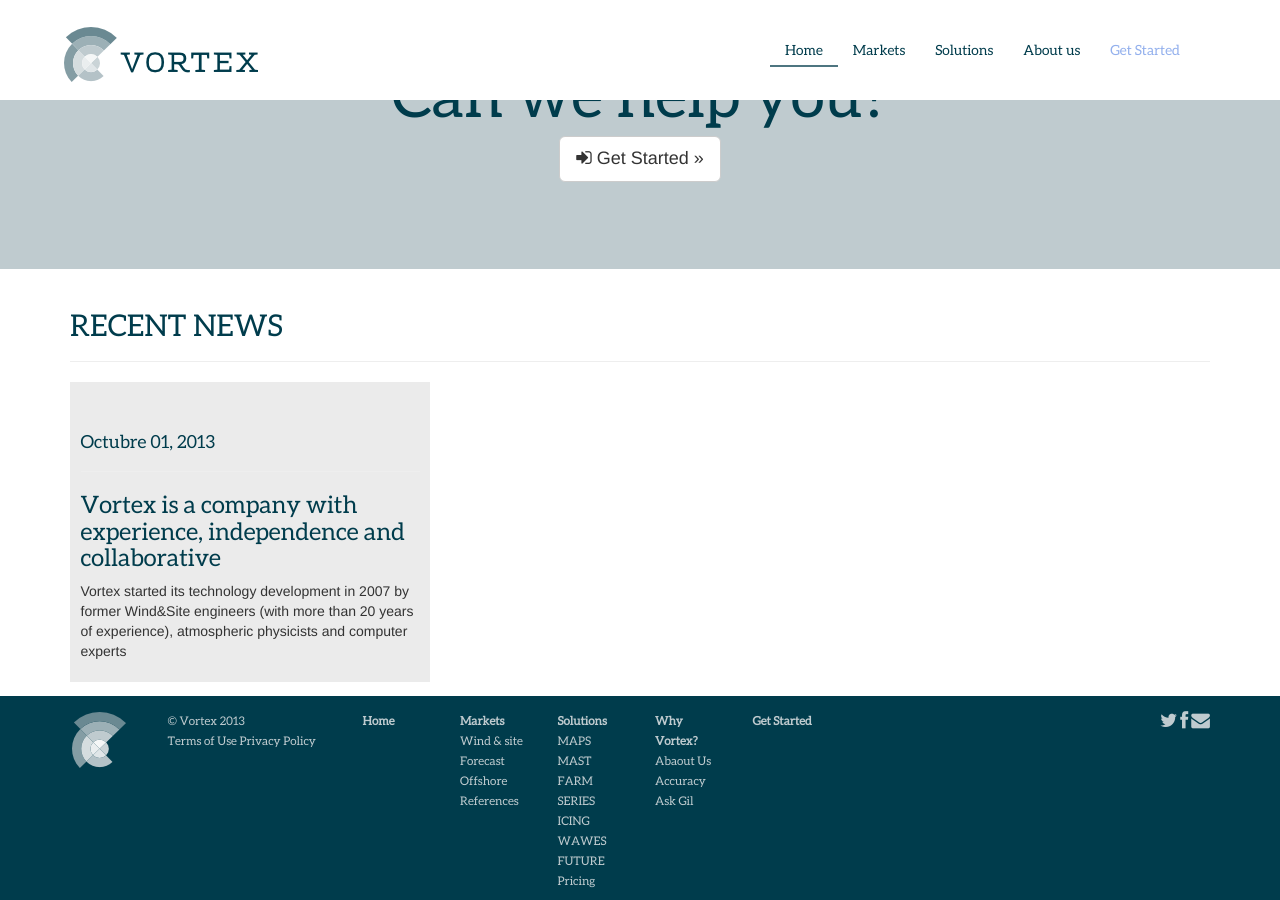
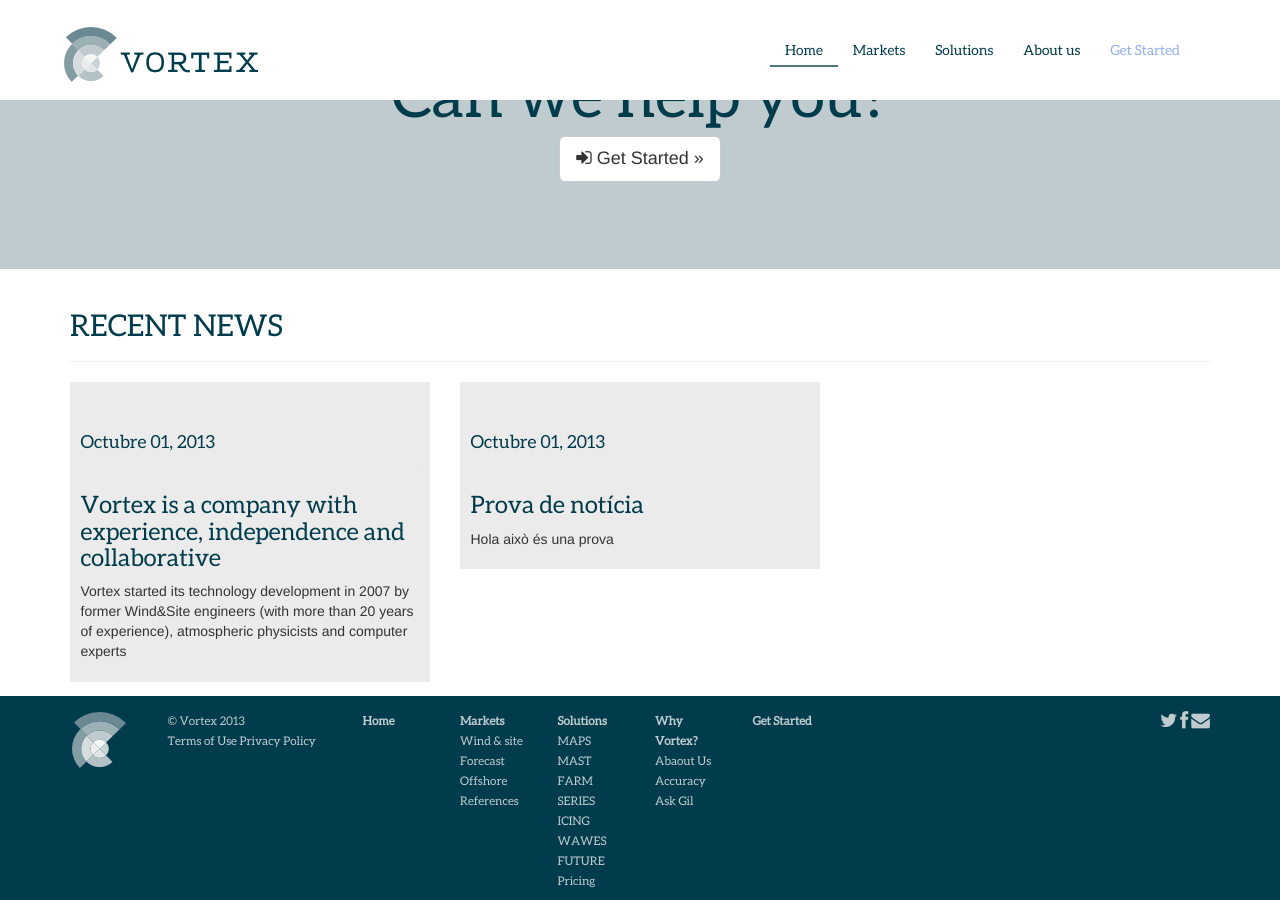
Before and after one commit to vortex-es/vortex-es.github.io, a Jekyll site: the page built from index.html, in a window 1280 px wide and 900 px high, scrolled down 636 px. Built offline with Jekyll 4.4.1, drawn with Linux system fonts in a browser that asks for light colours; Markdown is read by kramdown in place of the engine named in the settings; a file with an impossible date is left out.

Commit message:
nova notícia.

```diff
--- a/_posts/2013-10-01-prova-noticia.md
+++ b/_posts/2013-10-01-prova-noticia.md
@@ -1,21 +1,17 @@
 ---
-published: true
 comments: true
-date: {}
+date: 2013-10-01 09:48:19
 layout: blog
-slug: "prova-noticia"
-categories:
-  - infraestructura
-  - general
-  - "no-cita"
-tags: null
+slug: prova-de-noticia
+title: Prova de notícia
+categories: [infraestructura, general, no-cita]
+tags:
+excerpt: Hola això és una prova
 meta: Prova de notícia
-excerpt: Prova de notícia
 author: vortex
-keywords: "prova, notícia"
-title: Prova de notícia
+keywords: vortex, company, experience, independence, collaborative
 ---
 
-## A New Post
+## Prova de notícia
 
 Hola això és una prova
```
